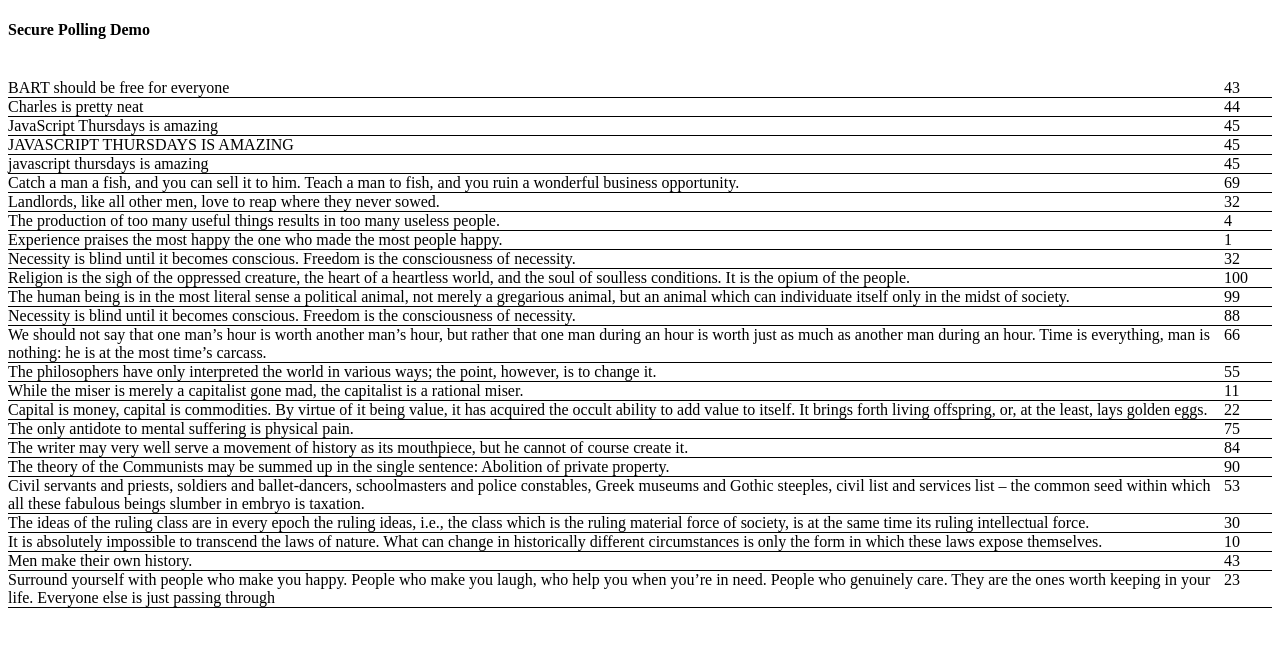
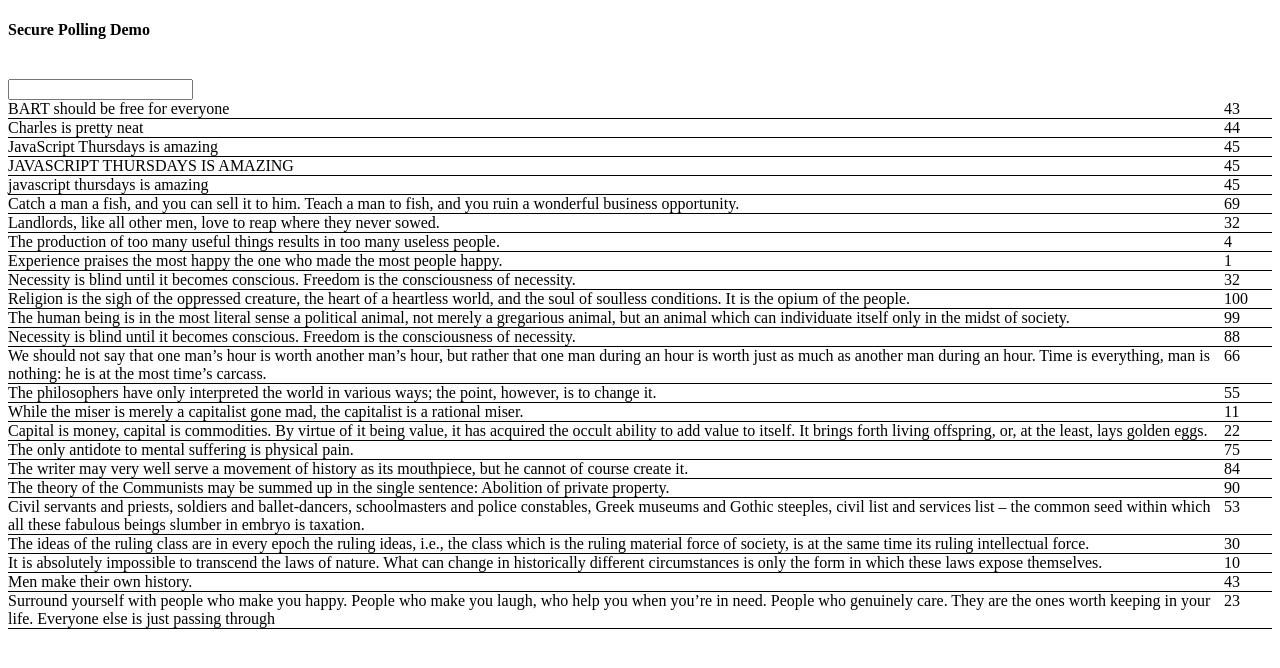
Before and after one commit to securepollingsystem/nextjs-blog, a Next.js app: page / in a window 1280 px wide. Shown: the top 668 px of the page. Built offline with nearby package versions, Linux system fonts and the light colour scheme.

Commit message:
implement search filtergit diff git diff git diff git diff

```diff
--- a/pages/index.js
+++ b/pages/index.js
@@ -1,8 +1,9 @@
 import { getItems, getSubset } from '../src/db';
 import { useRouter } from 'next/router';
-
+import { useState } from 'react';
 
 export default function Home() {
+  const [searchstring, setSearchstring] = useState("");
   const router = useRouter();
 
   const onClickRow = (item) => {
@@ -12,8 +13,9 @@ export default function Home() {
   return (<div>
     <h4>Secure Polling Demo</h4>
     <br />
+    <input value={searchstring} onChange={e => setSearchstring(e.target.value)}/>
     {
-      getItems().map((item) =>
+      getSubset(searchstring).map((item) =>
         <div
           onClick={() => onClickRow(item)}
           key={item.id} // react uses the key to keep track of DOM so must be unique
```
